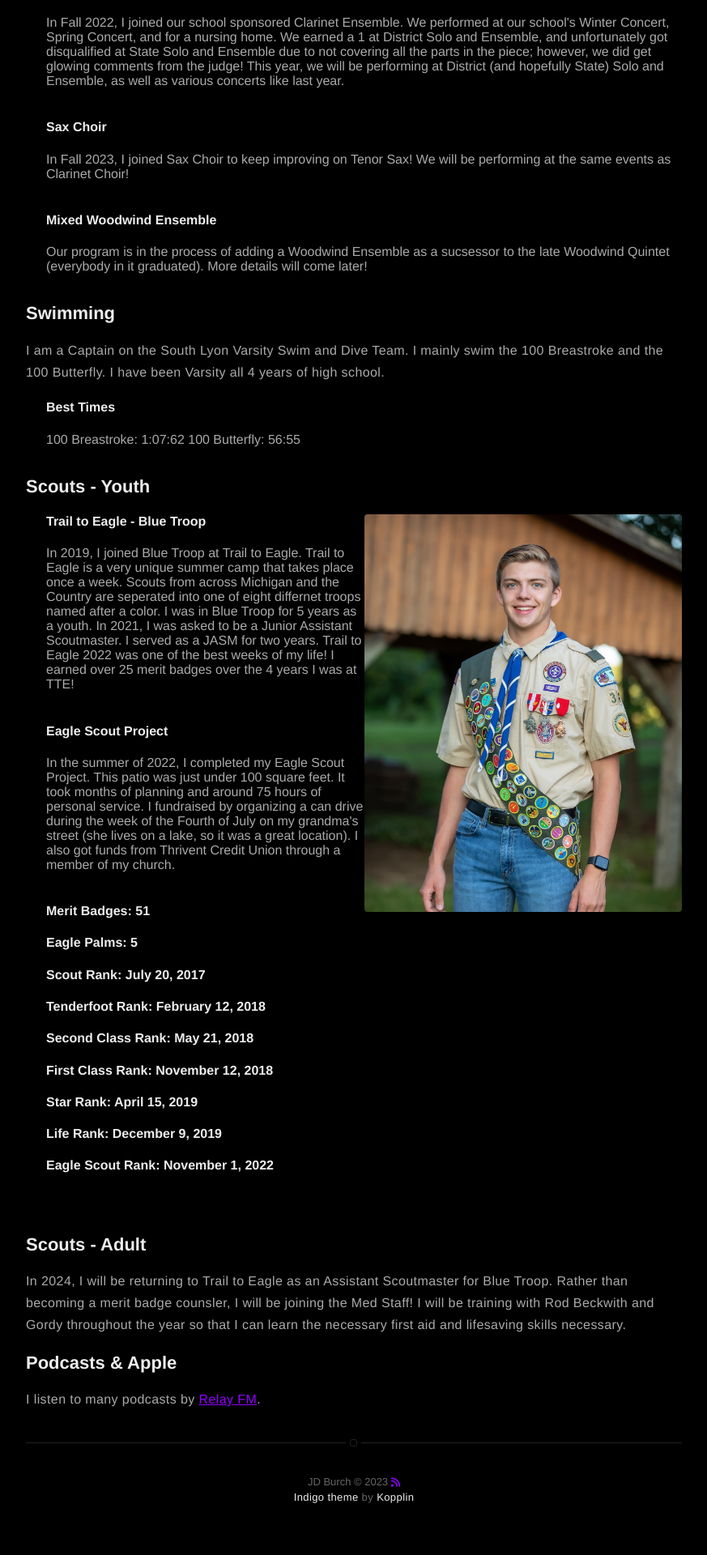
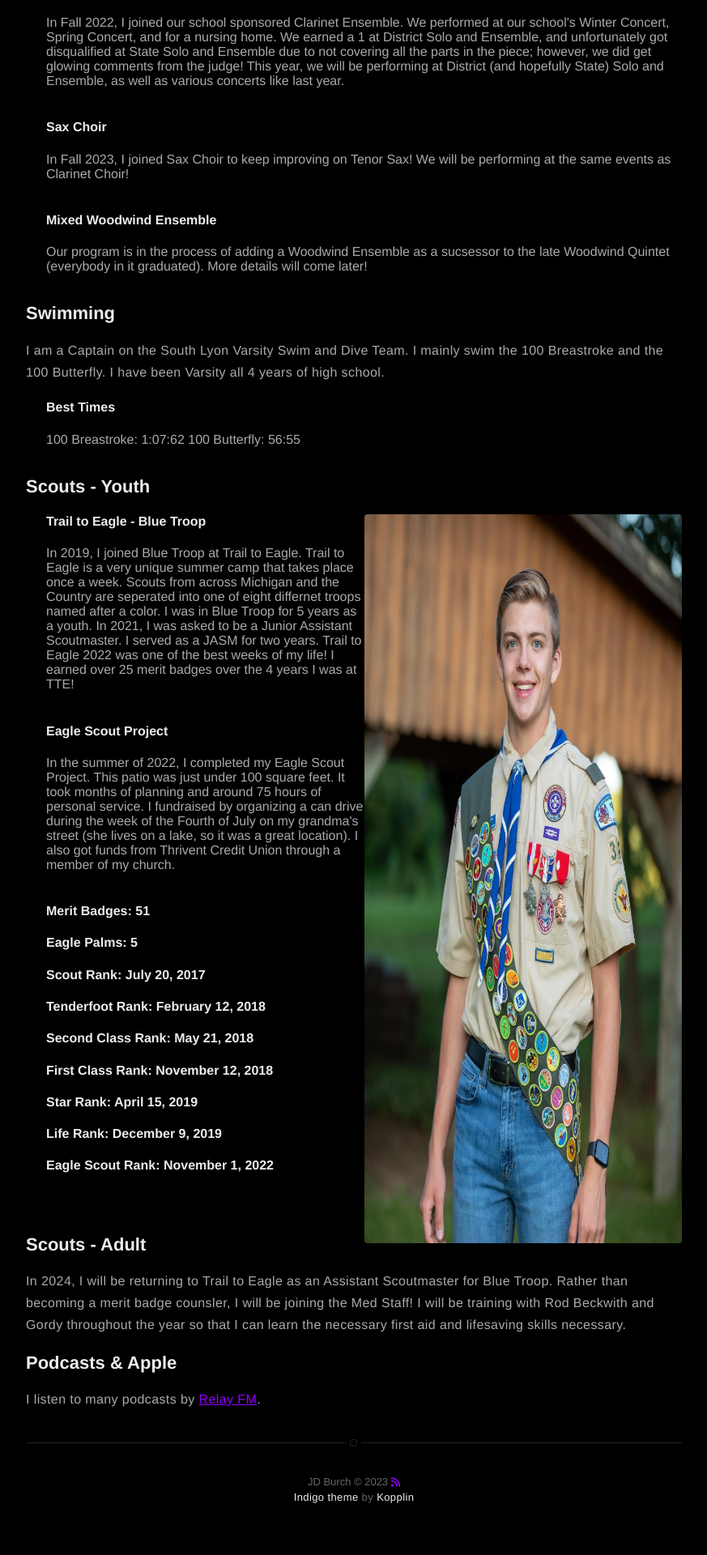
Before and after one commit to JDBurchHuzzah/jdburchhuzzah.github.io, a Jekyll site: the page built from about.md, in a window 1280 px wide. Shown: the part 1488-3408 px from the top of the page at 81% size, without its empty margins (203-1076 px from the left). Built offline with Jekyll 4.4.1, drawn with Linux system fonts in a browser that asks for light colours; nearby versions of some CDN libraries.

Commit message:
Update about.md

```diff
--- a/about.md
+++ b/about.md
@@ -42,7 +42,9 @@
 <h2>Scouts - Youth</h2>
 <div style="margin-left: 25px;">
   <section>
-  <img src="/assets/images/boyscout.jpg" class="alignright"> <h4>Trail to Eagle - Blue Troop</h4>In 2019, I joined Blue Troop at Trail to Eagle. Trail to Eagle is a very unique summer camp that takes place once a week. Scouts from across Michigan and the Country are seperated into one of eight differnet troops named after a color. I was in Blue Troop for 5 years as a youth. In 2021, I was asked to be a Junior Assistant Scoutmaster. I served as a JASM for two years. Trail to Eagle 2022 was one of the best weeks of my life! I earned over 25 merit badges over the 4 years I was at TTE!<br><br>
+  <img src="/assets/images/boyscout.jpg" class="alignright"
+       width="720"
+       height="900"/> <h4>Trail to Eagle - Blue Troop</h4>In 2019, I joined Blue Troop at Trail to Eagle. Trail to Eagle is a very unique summer camp that takes place once a week. Scouts from across Michigan and the Country are seperated into one of eight differnet troops named after a color. I was in Blue Troop for 5 years as a youth. In 2021, I was asked to be a Junior Assistant Scoutmaster. I served as a JASM for two years. Trail to Eagle 2022 was one of the best weeks of my life! I earned over 25 merit badges over the 4 years I was at TTE!<br><br>
   <h4>Eagle Scout Project</h4>In the summer of 2022, I completed my Eagle Scout Project. This patio was just under 100 square feet. It took months of planning and around 75 hours of personal service. I fundraised by organizing a can drive during the week of the Fourth of July on my grandma's street (she lives on a lake, so it was a great location). I also got funds from Thrivent Credit Union through a member of my church.<br><br>
   </section>
   <h4>Merit Badges: 51</h4>
```
